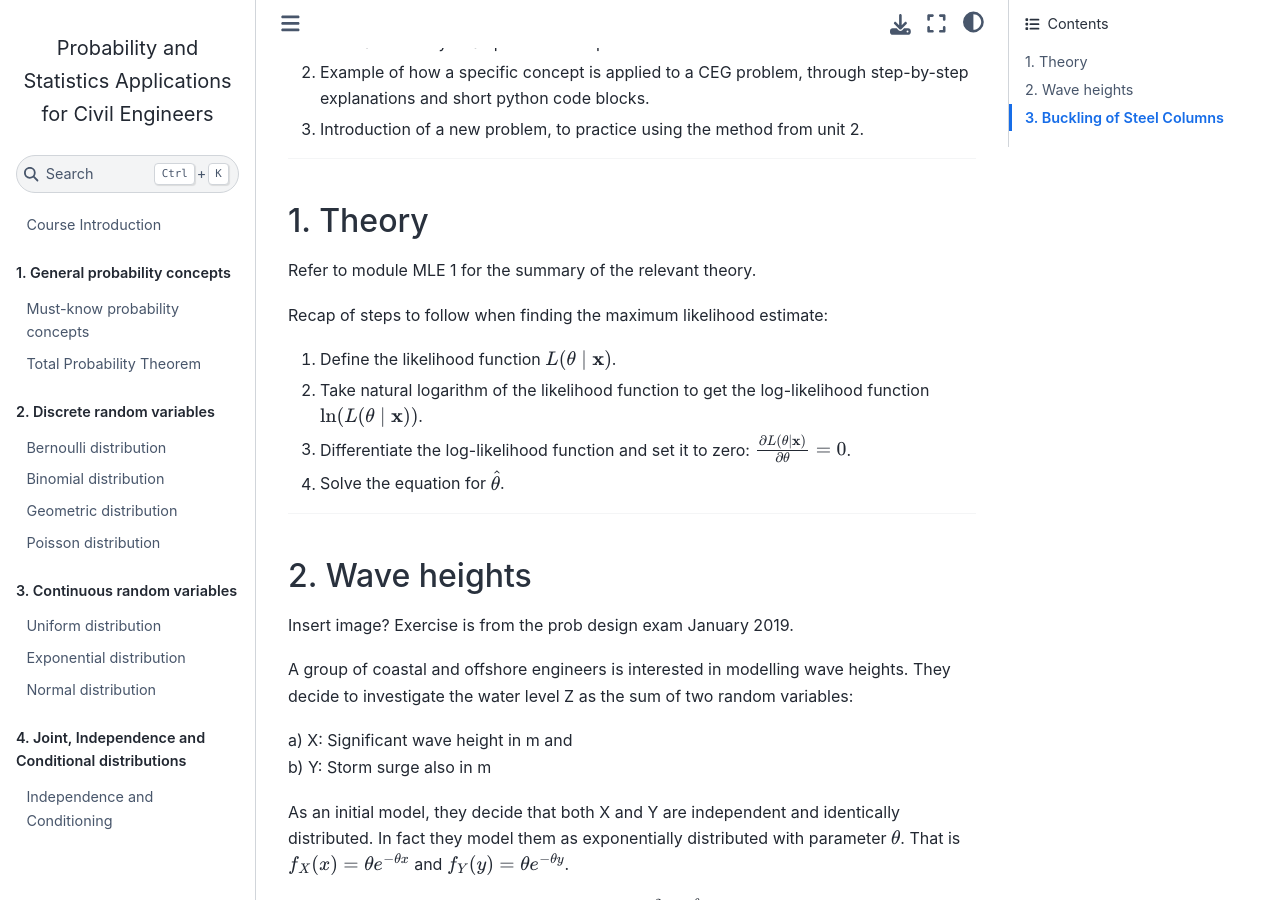
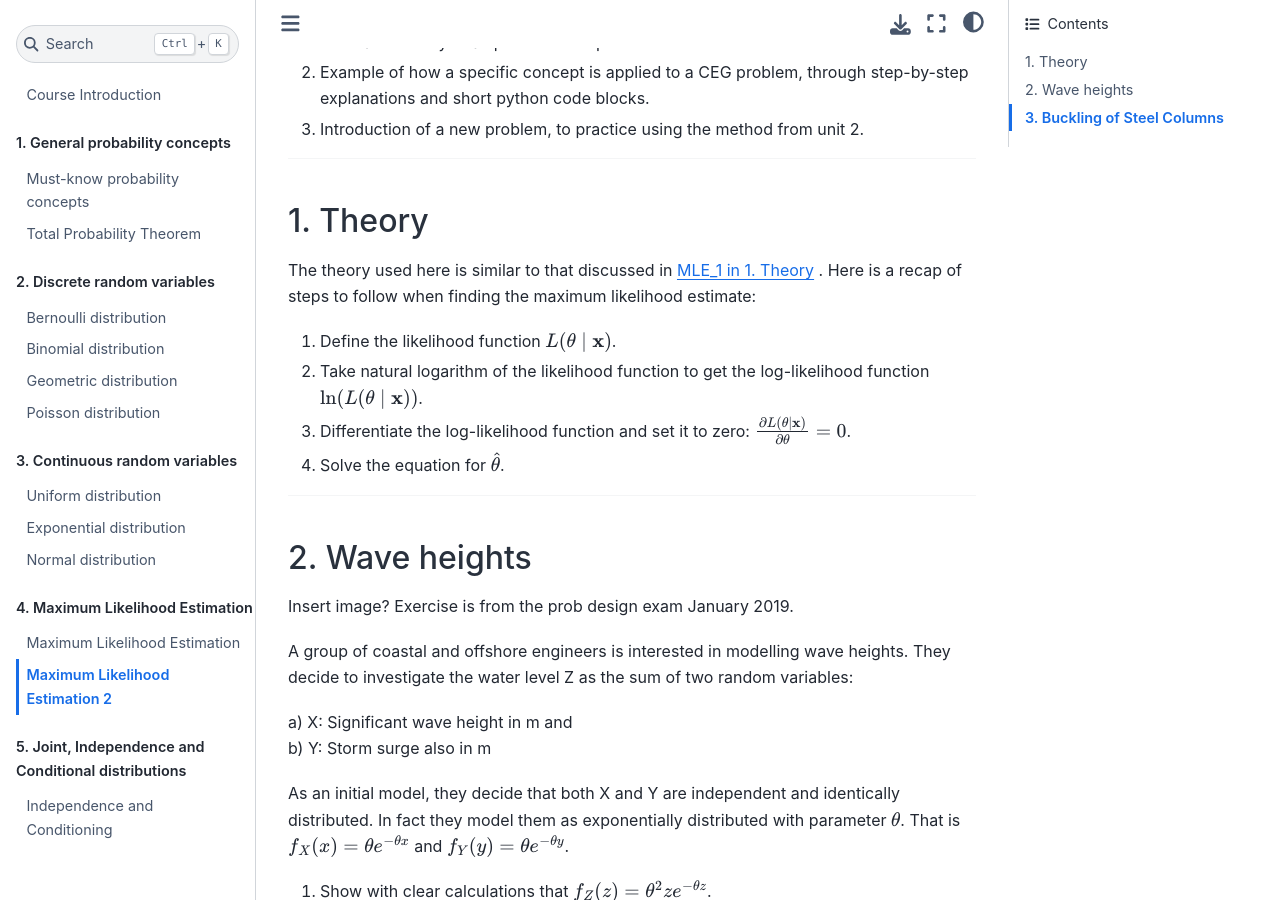
Before and after one commit to TUDelft-CITG/learn-probability, a Jupyter Book: the page built from book/new_prob_material/MLE_2.ipynb, in a window 1280 px wide and 900 px high, scrolled down 394 px. Built offline with Jupyter Book 1.0.4 settings and Sphinx 7.4.7 and the Sphinx Book theme 1.1.4, drawn with Linux system fonts in a browser that asks for light colours; some of the changed text lies outside the part shown.

Commit message:
Hyperlink to MLE1 created+(MLE1+MLE2) in ToC
Only images need to be applied? Not sure which imagies to put... MLE excersices are not yet in ToC... (i only put MLE 1 and MLE 2 there)

```diff
--- a/book/_toc.yml
+++ b/book/_toc.yml
@@ -22,7 +22,12 @@ parts:
   - file: section_03/3_2_Exponential_dist
   - file: section_03/3_3_Normal_dist
 
-- caption: 4. Joint, Independence and Conditional distributions
+- caption: 4. Maximum Likelihood Estimation
+  chapters:
+  - file: new_prob_material/MLE_1
+  - file: new_prob_material/MLE_2
+
+- caption: 5. Joint, Independence and Conditional distributions
   chapters:
   - file: new_prob_material/independence+conditional
 
```
Also changed, not shown: book/new_prob_material/MLE_2.ipynb.
